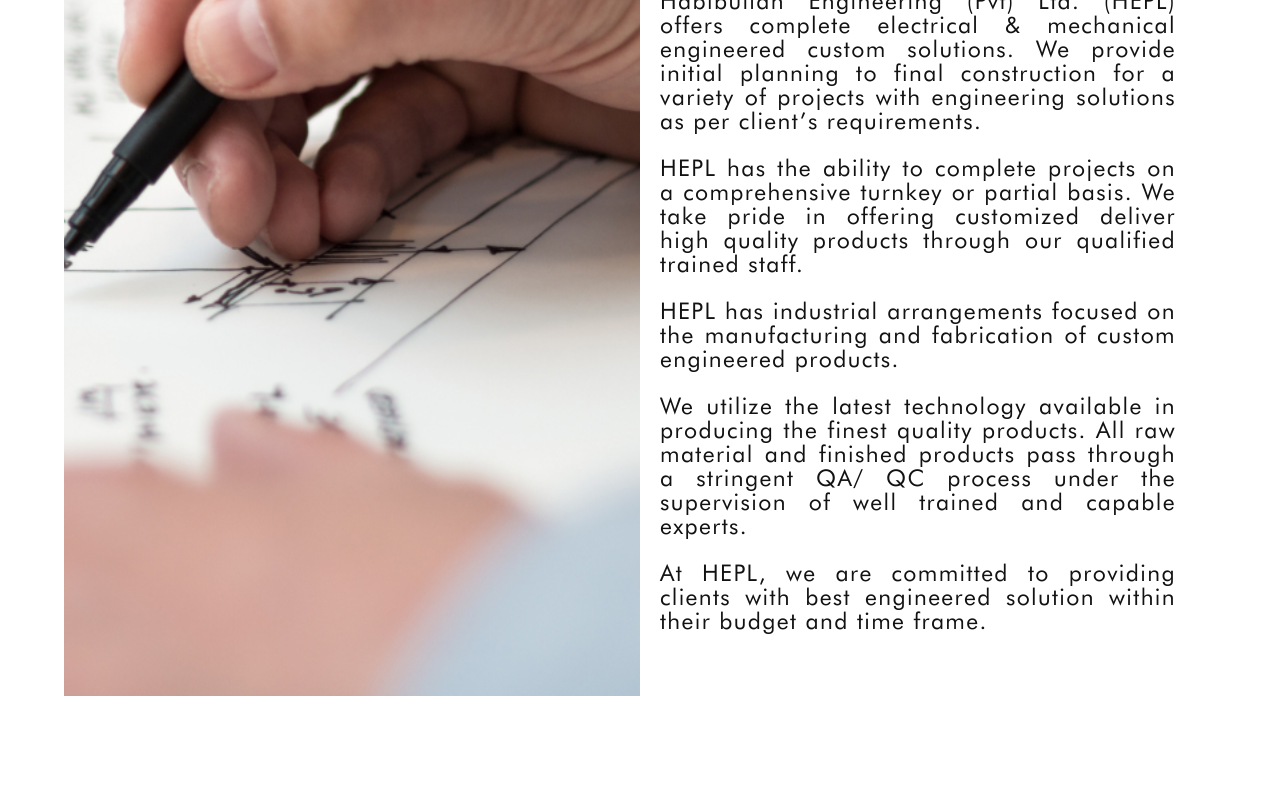
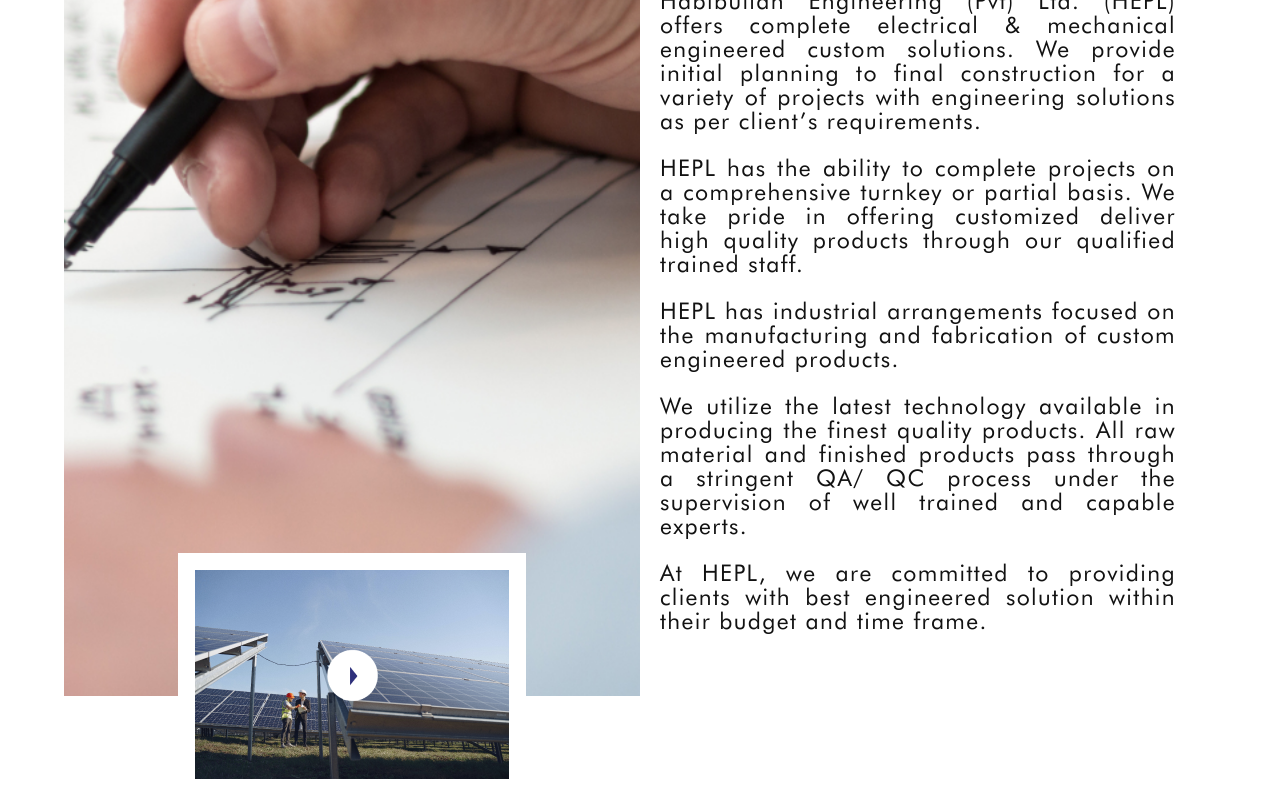
Before and after one commit to Usamaalikhan654/Habibullah-WB, a React (Create React App) app in the folder hepl-master/: page /#/About in a window 1280 px wide. Shown: the part 3521-4321 px from the top of the page. Before the commit the page ends 4217 px from the top, so only its background shows below. Built offline with nearby package versions, Linux system fonts and the light colour scheme.

Commit message:
3.3.2
latest version

```diff
--- a/hepl-master/src/Pages/About Us/Last.css
+++ b/hepl-master/src/Pages/About Us/Last.css
@@ -13,7 +13,9 @@
   background-position: center;
   background-repeat: no-repeat;
   margin-right: 15px;
-
+  display: flex;
+  justify-content: center;
+  align-items: flex-end;
 }
 
 
@@ -59,7 +61,7 @@ margin-left: 920px; */
 }
 
 .pic1 {
-  display: flex;
+  /* display: flex; */
 }
 
 .para-contain {
@@ -68,18 +70,18 @@ margin-left: 920px; */
 }
 
 .pic2 {
-  position: absolute;
-  width: auto;
-  height: auto;
-  left: 30%;
-  top: 80%;
+  /* position: absolute; */
+  /* width: auto;
+  height: auto; */
+  position: relative;
+  top: 10%;
   border: 17px solid #fff;
 }
 
 .pic3 {
-  position: absolute;
-  width: auto;
-  height: auto;
+  /* position: absolute; */
+  /* width: auto;
+  height: auto; */
   left: 47%;
   top: 92%;
   /* margin-left: 340px;
```
